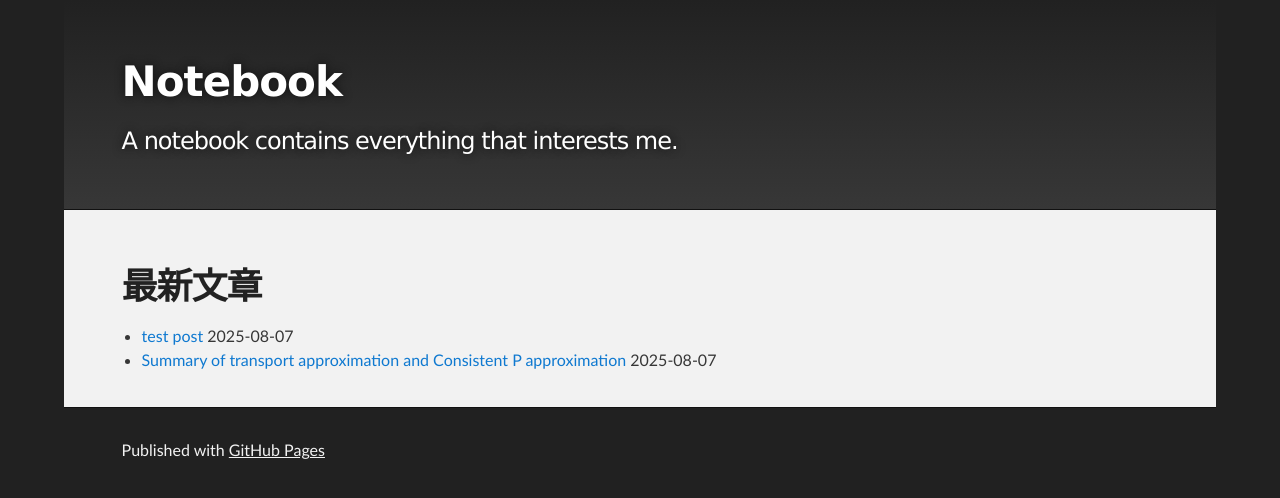
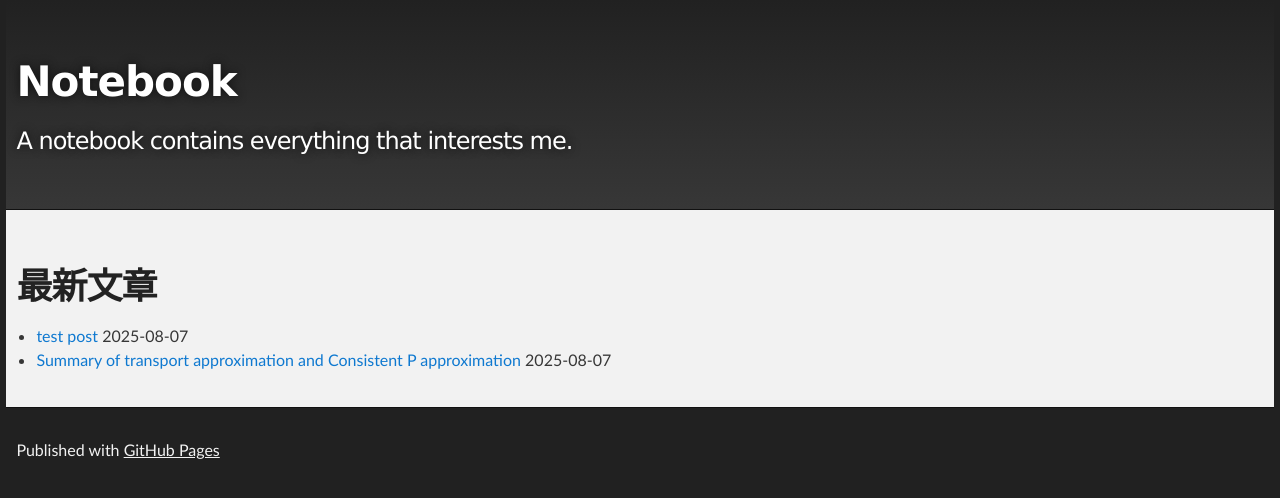
Before and after one commit to FANJSH/notebook, a Jekyll site: the page built from index.md, in a window 1280 px wide. Shown: the top 498 px of the page. Built offline with Jekyll 4.4.1, drawn with Linux system fonts in a browser that asks for light colours.

Commit message:
Update default.html

```diff
--- a/_layouts/default.html
+++ b/_layouts/default.html
@@ -19,7 +19,7 @@ window.MathJax = {
 
 <style>
 .outer, .inner {
-  width: 90% !important;
+  width: 99% !important;
   max-width: 20000px !important;
   margin: 0 auto !important;
 }
```
